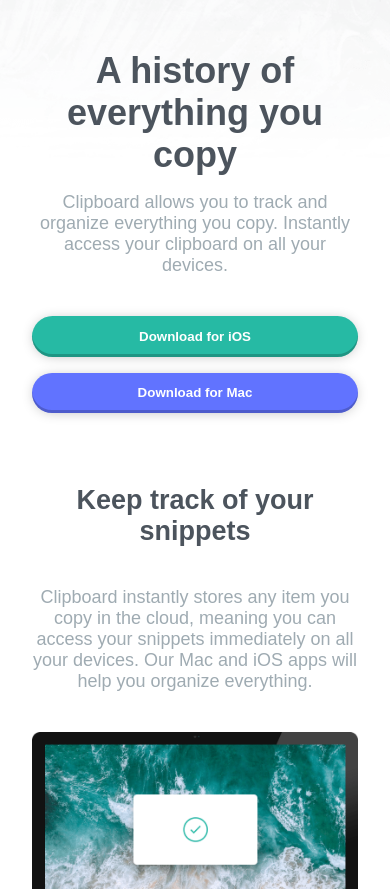
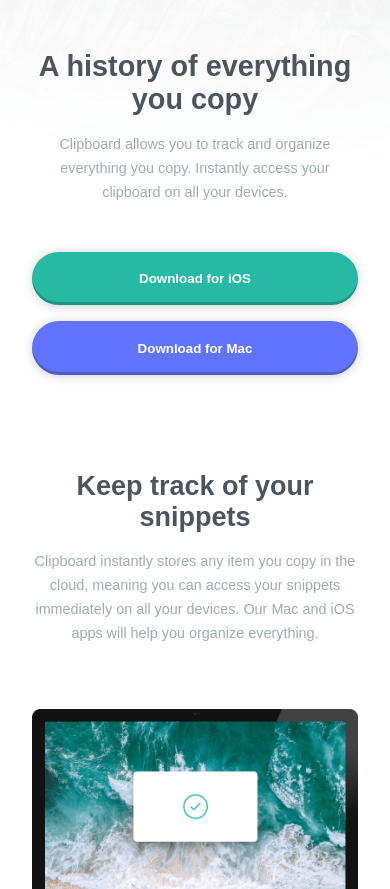
Before and after one commit to mihaelpavlakovic/clipboard-landing-page, a plain HTML site: page index.html in a window 390 px wide. Shown: the part 211-1100 px from the top of the page. Drawn offline with Linux system fonts and the light colour scheme; a web font is replaced by a local one.

Commit message:
fixes for mobile view

```diff
--- a/style.css
+++ b/style.css
@@ -28,7 +28,7 @@ body {
 }
 
 .btn {
-  padding: 0.8rem 2rem;
+  padding: 1.2rem 2rem;
   border-radius: 2rem;
   border: none;
   color: var(--pure-white);
@@ -238,6 +238,15 @@ footer {
     background: no-repeat top/100% url("./images/bg-header-mobile.png");
   }
 
+  h1 {
+    font-size: 1.8rem;
+  }
+
+  p {
+    font-size: 0.9rem;
+    line-height: 1.5rem;
+  }
+
   .container {
     max-width: 80rem;
     margin: 0 2rem;
@@ -245,7 +254,7 @@ footer {
 
   .btn {
     width: 100%;
-    margin: 0.5rem auto;
+    margin-top: 1rem;
   }
 
   .flex {
@@ -263,7 +272,7 @@ footer {
   }
 
   main {
-    margin: 6rem 0 4rem 0;
+    margin: 6rem 0;
   }
 
   main .logo {
@@ -271,21 +280,21 @@ footer {
     margin-bottom: 3rem;
   }
 
-  main h1 {
-    width: 100%;
-  }
-
   main p {
-    max-width: 25rem;
-    margin: 0 auto 2rem auto;
+    margin-bottom: 2rem;
   }
 
   #snippets {
-    margin: 4rem 0;
+    margin: 6rem 0;
   }
 
   #snippets h2 {
     margin-bottom: 1rem;
+  }
+
+  #snippets p {
+    max-width: 45rem;
+    margin: 1rem 0 4rem 0;
   }
 
   #snippets img {
@@ -296,15 +305,8 @@ footer {
     text-align: center;
   }
 
-  #snippets p {
-    max-width: 45rem;
-    margin: 2.5rem 0;
-  }
-
   #snippets .item p {
     text-align: center;
-    line-height: 1.5rem;
-    margin-top: 0.8rem;
   }
 
   #clipboard {
@@ -330,7 +332,11 @@ footer {
   }
 
   #supercharge p {
-    margin-bottom: 1rem;
+    margin-bottom: 6rem;
+  }
+
+  #supercharge .card p {
+    margin-bottom: 0;
   }
 
   #companies {
@@ -338,6 +344,7 @@ footer {
   }
 
   #companies img {
+    width: 7rem;
     margin: 2rem 3rem;
   }
 
```
